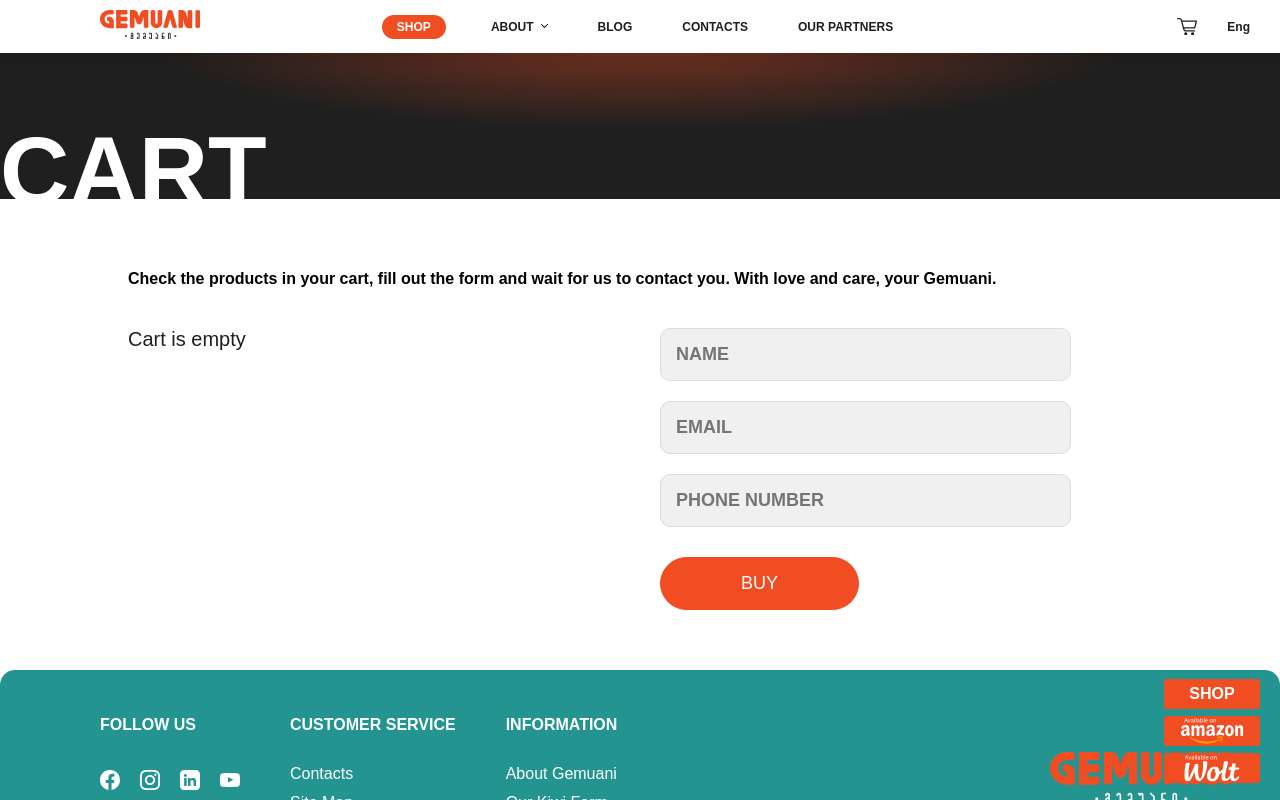
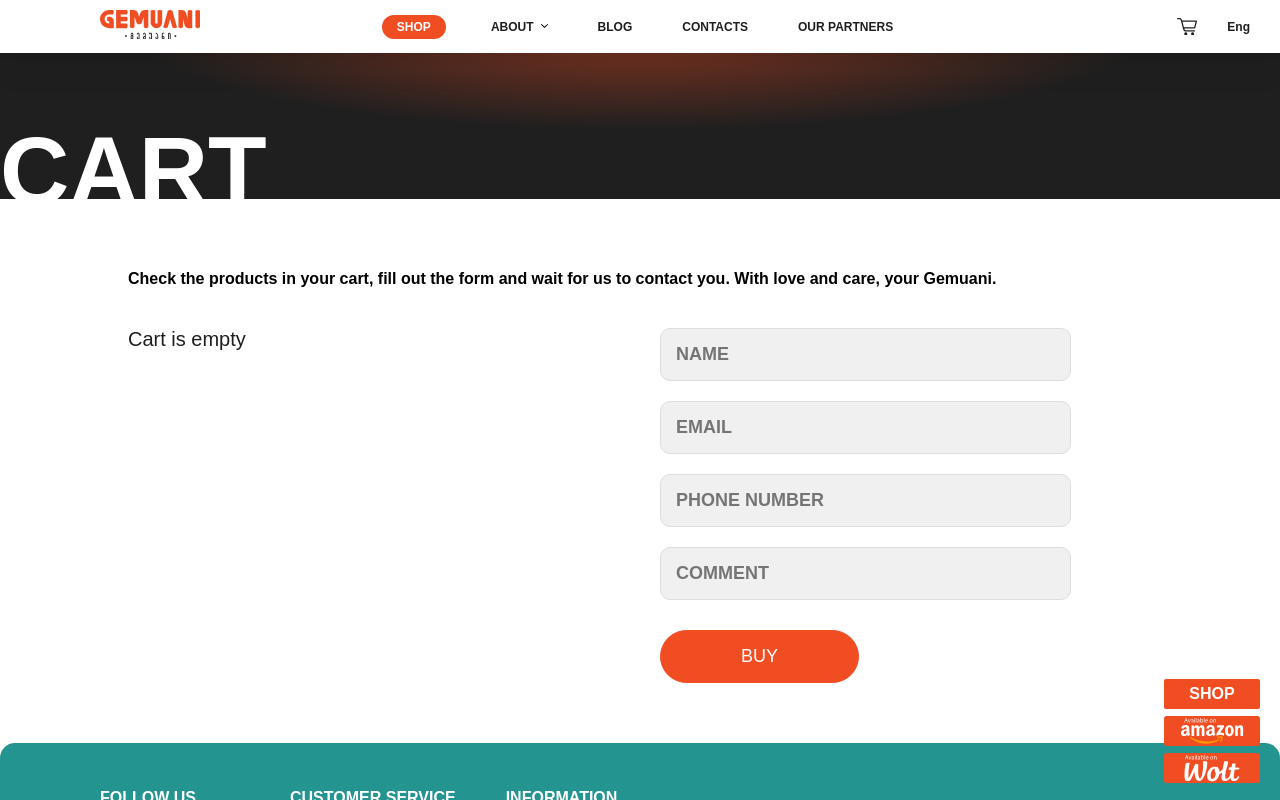
Before and after one commit to separatrixxx/gemuani, a Next.js app: page /cart in a window 1280 px wide. Shown: the top 800 px of the page. Built offline with nearby package versions, Linux system fonts and the light colour scheme; a web font is replaced by a local one.

Commit message:
update comment

```diff
--- a/components/CartPageComponents/BuyForm/BuyForm.tsx
+++ b/components/CartPageComponents/BuyForm/BuyForm.tsx
@@ -15,6 +15,7 @@ export const BuyForm = ({ cart, setCart }: BuyFormProps): JSX.Element => {
     const [name, setName] = useState<string>('');
     const [email, setEmail] = useState<string>('');
     const [phone, setPhone] = useState<string>('');
+    const [comment, setComment] = useState<string>('');
 
     const [errorName, setErrorName] = useState<boolean>(false);
     const [errorEmail, setErrorEmail] = useState<boolean>(false);
@@ -39,11 +40,13 @@ export const BuyForm = ({ cart, setCart }: BuyFormProps): JSX.Element => {
                     error={errorEmail} onChange={(e) => setEmail(e.target.value)} />
                 <Input type='phone' text={setLocale(router.locale).phone_number} value={phone}
                     error={errorPhone} onChange={(e) => setPhone(e.target.value)} />
+                <Input type='message' text={setLocale(router.locale).comment} value={comment}
+                    error={false} onChange={(e) => setComment(e.target.value)} />
             </div>
             {
                 !loading ?
                     <button className={styles.button} onClick={() => buyHelper(
-                        cart, name, email, phone, totalPrice, setErrorName, setErrorEmail, setErrorPhone, setLoading, setCart, router)}>
+                        cart, name, email, phone, totalPrice, comment, setErrorName, setErrorEmail, setErrorPhone, setLoading, setCart, router)}>
                         {setLocale(router.locale).buy}
                     </button>
                 :
--- a/helpers/buy.helper.tsx
+++ b/helpers/buy.helper.tsx
@@ -7,7 +7,7 @@ import { setProduction } from "./production.helper";
 
 
 export async function buyHelper(cart: Cart[], name: string, email: string, phone: string, totalPrice: number,
-    setErrorName: (e: any) => void, setErrorEmail: (e: any) => void, setErrorPhone: (e: any) => void,
+    comment: string, setErrorName: (e: any) => void, setErrorEmail: (e: any) => void, setErrorPhone: (e: any) => void,
     setLoading: (e: any) => void, setCart: (e: any) => void, router: any) {
     const EMAIL_REGEXP = /^(([^<>()[\].,;:\s@"]+(\.[^<>()[\].,;:\s@"]+)*)|(".+"))@(([^<>()[\].,;:\s@"]+\.)+[^<>()[\].,;:\s@"]{2,})$/iu;
     const PHONE_REGEXP = /^[\+]?[(]?[0-9]{1,4}[)]?[-\s\.]?[0-9]{3}[-\s\.]?[0-9]{4,6}$/iu;
@@ -36,6 +36,7 @@ export async function buyHelper(cart: Cart[], name: string, email: string, phone
                     email: email,
                     price: "" + Math.round(totalPrice),
                     cart: cartStr,
+                    comment: comment,
                 };
 
                 setLoading(true);
--- a/helpers/contacts.helper.tsx
+++ b/helpers/contacts.helper.tsx
@@ -18,11 +18,12 @@ export async function contactHelper(name: string, email: string, phone: string,
     if (+name !== 0 && EMAIL_REGEXP.test(email) && PHONE_REGEXP.test(phone) && +message !== 0) {
         if (name !== null && email !== null && phone !== null && message !== null) {
             const data: Buy = {
-                uname: name + ', ' + message,
+                uname: name,
                 phone: +phone,
                 email: email,
                 price: "0",
                 cart: "",
+                comment: message,
             }
 
             setLoading(true);
--- a/interfaces/cart.interface.ts
+++ b/interfaces/cart.interface.ts
@@ -13,4 +13,5 @@ export interface Buy {
     email: string,
     price: string,
     cart: string,
+    comment: string,
 }
--- a/locales/en.locale.ts
+++ b/locales/en.locale.ts
@@ -314,4 +314,5 @@ export const en = {
 	vitamins: "Vitamins and nutrients",
 	download: "Download file",
 	privacy_policy: "Privacy Policy",
+	comment: "COMMENT",
 };
--- a/locales/ka.locale.ts
+++ b/locales/ka.locale.ts
@@ -314,4 +314,5 @@ export const ka = {
 	vitamins: "ვიტამინები და საკვები ნივთიერებები",
 	download: "Გადმოწერეთ ფაილი",
 	privacy_policy: "Კონფიდენციალურობის პოლიტიკა",
+	comment: "კომენტარი",
 };
--- a/locales/ru.locale.ts
+++ b/locales/ru.locale.ts
@@ -314,4 +314,5 @@ export const ru = {
 	vitamins: "Витамины и полезные вещества",
 	download: "Скачать файл",
 	privacy_policy: "Политика конфиденциальности",
+	comment: "КОММЕНТАРИЙ",
 };
```
